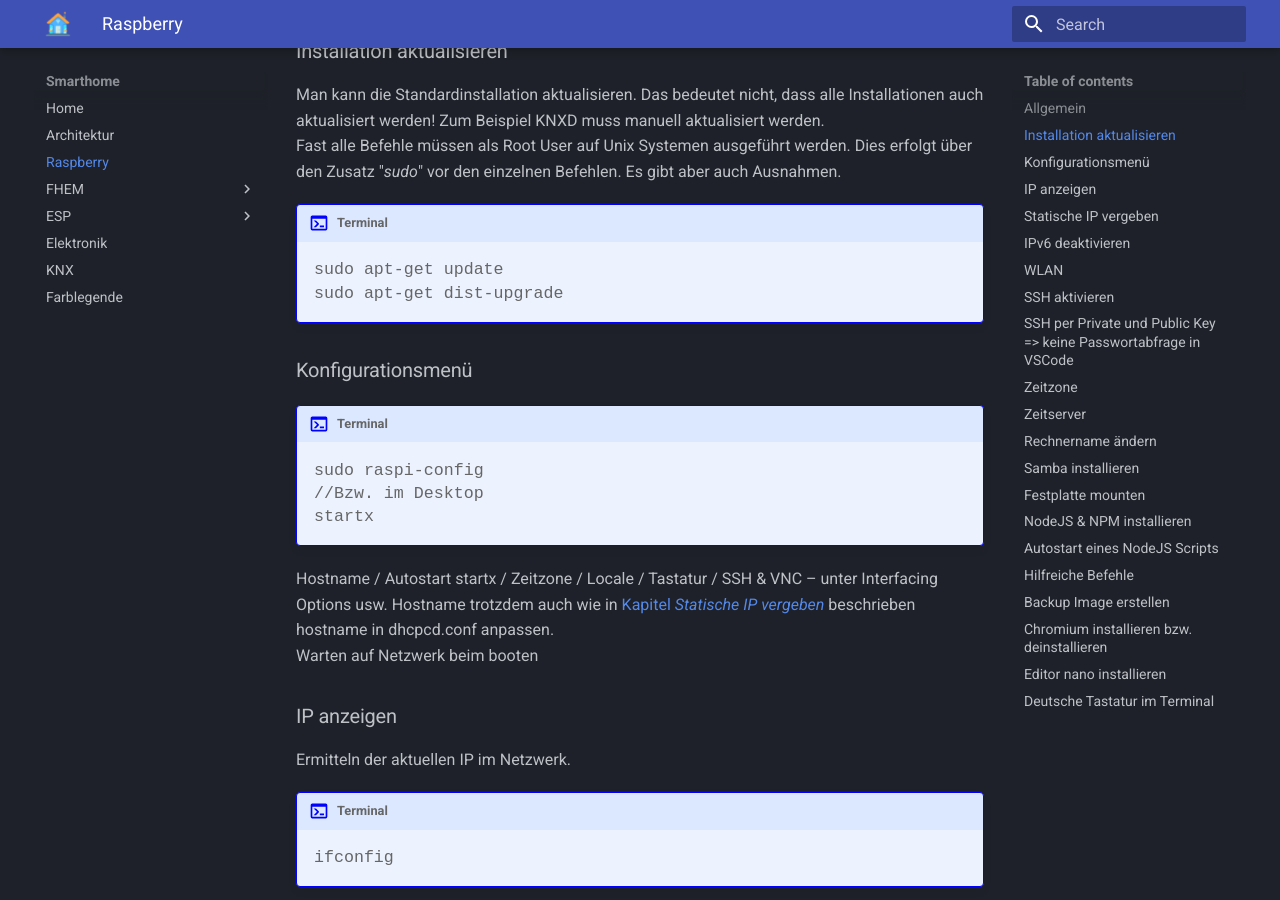
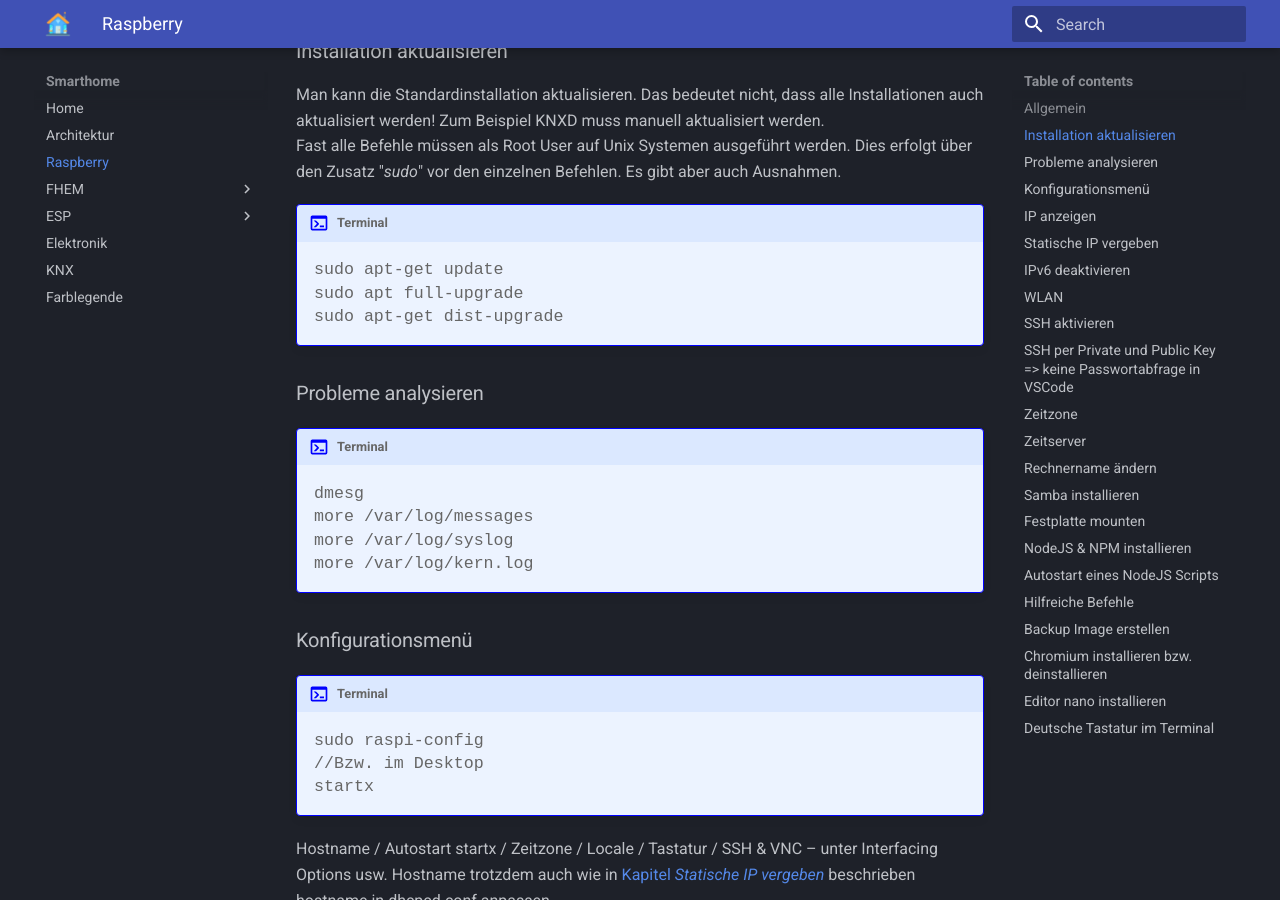
Before and after one commit to rogerknop/mkdocs_smarthome, an MkDocs documentation site: the page built from docs/install/raspi.md, in a window 1280 px wide and 900 px high, scrolled down 644 px. Built offline with MkDocs 1.6.1 and Material for MkDocs 9.7.7, drawn with Linux system fonts in a browser that asks for light colours.

Commit message:
Problembehandlung Raspi

```diff
--- a/docs/install/raspi.md
+++ b/docs/install/raspi.md
@@ -24,7 +24,18 @@ Fast alle Befehle müssen als Root User auf Unix Systemen ausgeführt werden. Di
 !!! terminal "Terminal"
     <pre>
     sudo apt-get update
+    sudo apt full-upgrade
     sudo apt-get dist-upgrade
+    </pre>
+
+### Probleme analysieren
+
+!!! terminal "Terminal"
+    <pre>
+    dmesg
+    more /var/log/messages
+    more /var/log/syslog
+    more /var/log/kern.log
     </pre>
 
 ### Konfigurationsmenü
```
